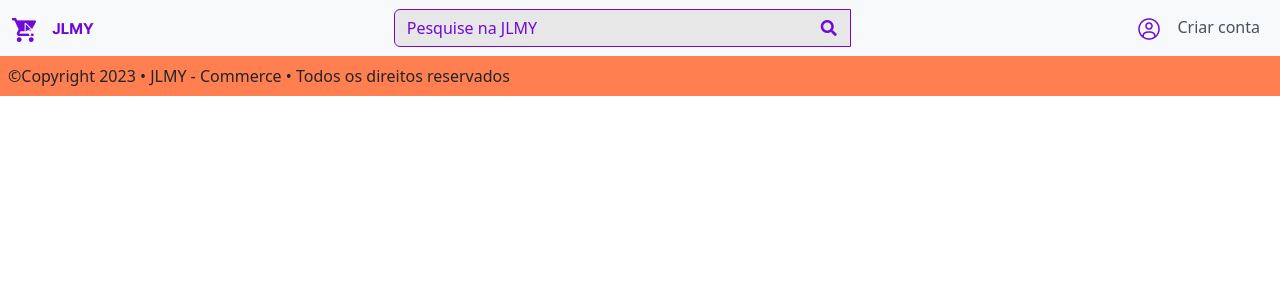
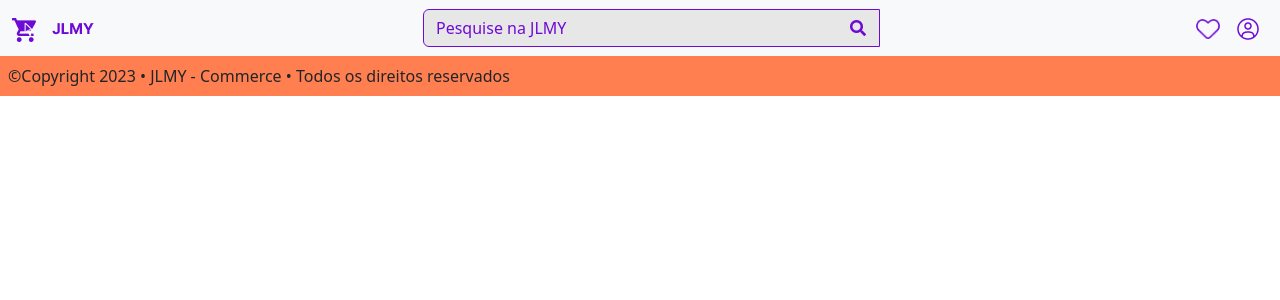
Before and after one commit to JLMY-Commerce/core_web_services, a Django app: page /produto/ in a window 1280 px wide. Shown: the top 300 px of the page. Run offline with Django 4.2, Linux system fonts and the light colour scheme; some libraries are stand-ins or nearby versions.

Commit message:
Add heart icon to navbar and remove create account link

```diff
--- a/templates/assets/dashboard_with_nav_bars.html
+++ b/templates/assets/dashboard_with_nav_bars.html
@@ -31,8 +31,9 @@
                         {% if user.is_authenticated %}
                             <a href="{% url 'logout' %}"><i class="fs-4 text-dark-emphasis bi bi-box-arrow-right" style="color: #6E0AD6;"></i></a>
                         {% else %}
+                            <a class="text-dark-emphasis text-decoration-none px-2"><img src="{% static 'img/coraçao.png' %}" width="24px" alt=""></a>
                             <a class="text-dark-emphasis text-decoration-none px-2" href="{% url 'login' %}"><img src="{% static 'img/User Circle.png' %}" width="24px" alt=""></a>
-                            <a class="text-dark-emphasis text-decoration-none px-2" href="{% url 'create-account' %}">Criar conta</i></a>
+
                         {% endif %}
                     </div>
                 </div>
```
Also changed, not shown: static/img/Cart Large 2.png (added), static/img/coraçao.png (added), static/img/🦆 icon _messages 2_.png (added).
